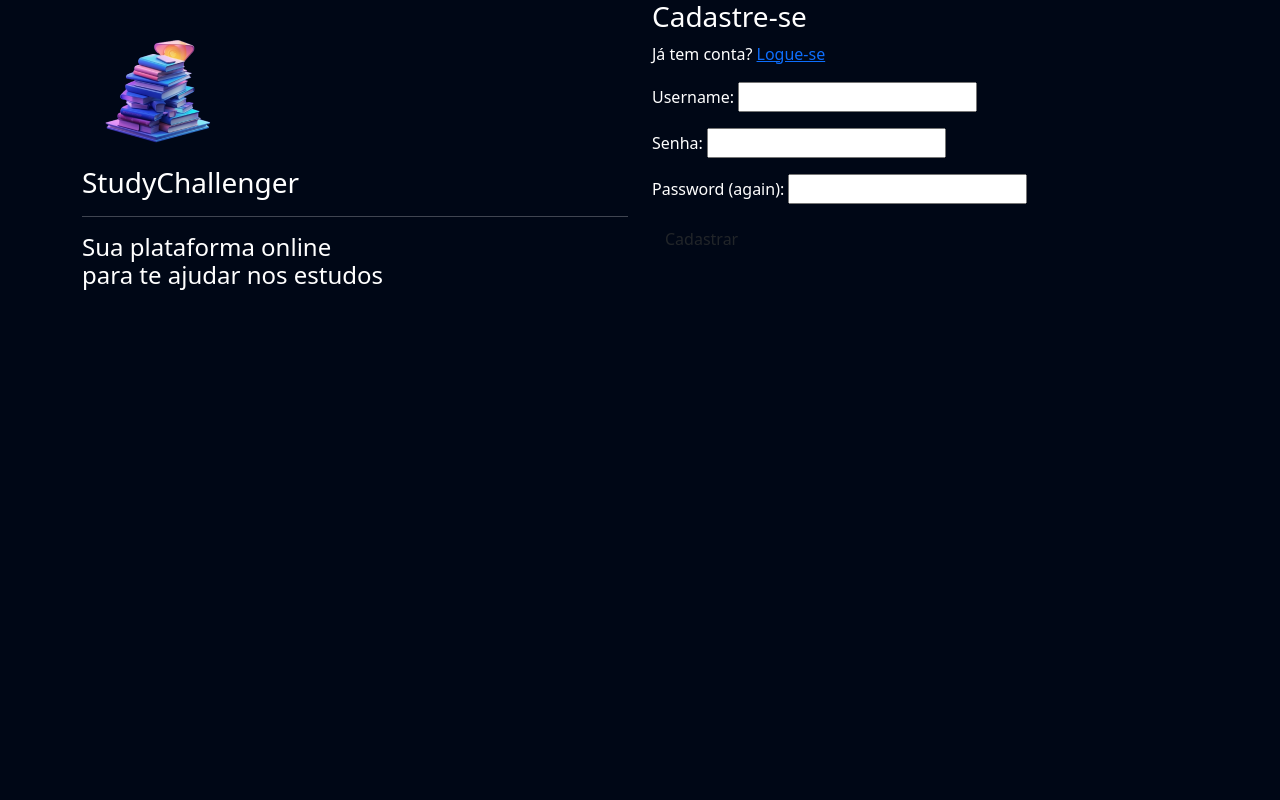
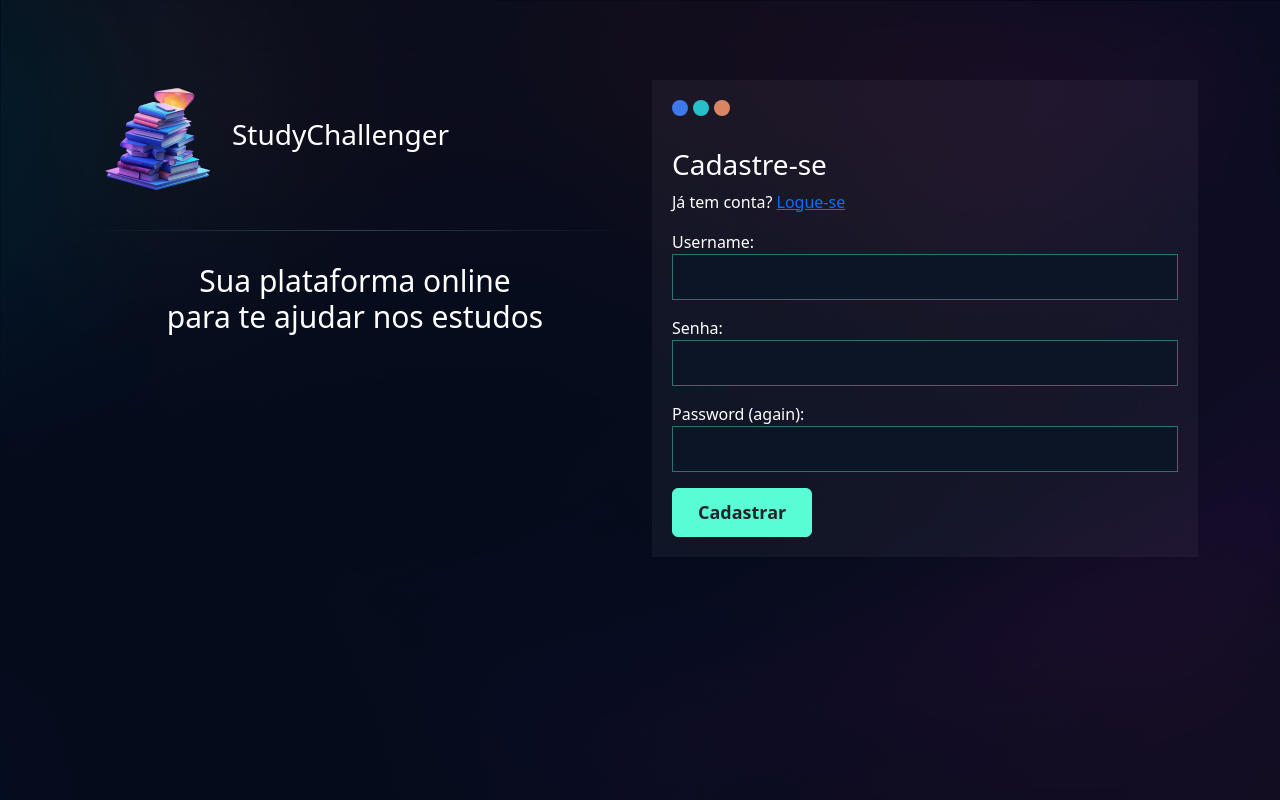
Before and after one commit to LopesLs/StudyChallenger, a Django app: page /accounts/signup/ in a window 1280 px wide. Run offline with Django 5.2, Linux system fonts and the light colour scheme; parts of the project's set-up code (start-up, migrations or seed data) failed here and were passed over.

Commit message:
(fix): minor issues

```diff
--- a/flashcard/urls.py
+++ b/flashcard/urls.py
@@ -9,7 +9,7 @@ urlpatterns = [
     path('flashcard_delete/<int:pk>', views.DelFlashcardRequestHandler.as_view(), name='flashcard_delete'),
     path('awnser-flashcard/<int:pk>', views.AwnserFlashcardRequestHandler, name='awnser-flashcard'),
 
-    path('new-challenge/', views.NewChallengeRequestHandler.as_view(), name='new-challenge'),
+    path('challenge_create/', views.NewChallengeRequestHandler.as_view(), name='challenge_create'),
     path('del-challenge/<int:pk>', views.DelChallengeRequestHandler.as_view(), name='del-challenge'),
     path('challenge_list/', views.ListChallengeRequestHandler.as_view(), name='challenge_list'),
     path('challenge_detail/<int:pk>', views.DetailChallengeRequestHandler.as_view(), name='challenge_detail'),
--- /dev/null
+++ b/website/static/js/main.js
@@ -0,0 +1,3 @@
+function redirect() {
+    window.location.href = "/accounts/logout";
+}
--- a/website/templates/account/signup.html
+++ b/website/templates/account/signup.html
@@ -5,7 +5,7 @@
 {% block navbar %}{% endblock %}
 
 {% block style %}
-    <link rel="stylesheet" type="text/css" href="{% static 'css/authenticate.css' %}">
+    <link rel="stylesheet" type="text/css" href="{% static 'css/auth.css' %}">
 {% endblock %}
 
 {% block title %} <title>StudyChallenger | Signup</title> {% endblock %}
@@ -14,7 +14,7 @@
     <div class="background">
         <div class="container">
             <div class="row">
-                <div class="col-md">
+                <div class="col-md mt-5">
                     <div class="logo-container">
                         <div>
                             <img src="{% static 'images/logo.png' %}" alt="">
@@ -31,7 +31,7 @@
                     </div>
                 </div>
 
-                <div class="col-md">
+                <div class="col-md mt-5 mb-5">
                     <div class="form-container">
                         <div class="circle-container">
                             <div class="circle-1"></div>
```
